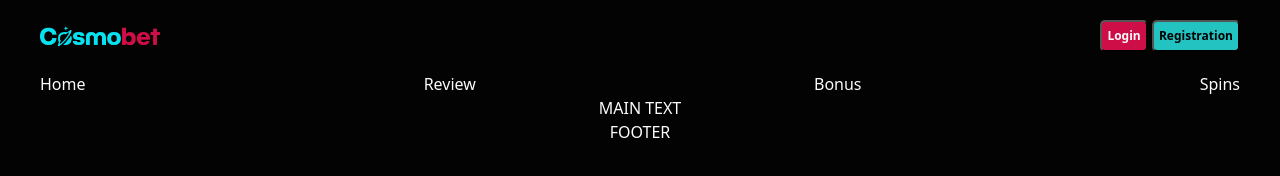
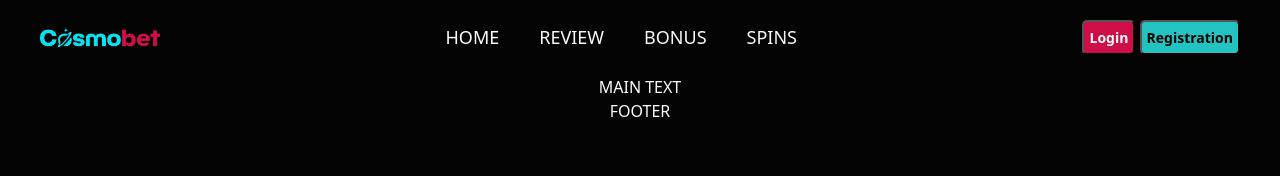
Before and after one commit to ihorborys/cosmobet-casino, a plain HTML site: page index.html in a window 1280 px wide. Drawn offline with Linux system fonts and the light colour scheme.

Commit message:
Deploying to gh-pages from @ ihorborys/cosmobet-casino@7fcbbaffefc48f19d33db5de119ac00509dc3eee 🚀

```diff
--- a/index.html
+++ b/index.html
@@ -6,42 +6,38 @@
   <meta content="width=device-width, initial-scale=1.0" name="viewport" />
   <title>Cosmobet Casino</title>
   <script type="module" crossorigin src="/cosmobet-casino/index.js"></script>
-  <link rel="stylesheet" crossorigin href="/cosmobet-casino/assets/index-CjOyzDkh.css">
+  <link rel="stylesheet" crossorigin href="/cosmobet-casino/assets/index-DHhHngn2.css">
 </head>
 <body>
 
 <header class="header">
   <div class="header__container container">
-    <div class="header__wrapper">
-      <div class="header__logo_log_reg">
     <div class="header__logo">
       <a href="index.html">
         <img alt="Cosmobet Logo" src="/cosmobet-casino/assets/logo-DWDOWXOF.png" width="120" />
       </a>
     </div>
-        <div class="header__log_reg">
-          <button class="header__log_button" type="button">Login</button>
-          <button class="header__reg_button" type="button">Registration</button>
-        </div>
-      </div>
     <nav class="header__nav">
-        <!-- Navigation menu, visible only on desktop -->
       <ul class="header__nav_list">
         <li>
-            <a class="header__nav_link" href="#">Home</a>
+          <a class="header__nav_link" href="#home">Home</a>
         </li>
         <li>
-            <a class="header__nav_link" href="#">Review</a>
+          <a class="header__nav_link" href="#review">Review</a>
         </li>
         <li>
-            <a class="header__nav_link" href="#">Bonus</a>
+          <a class="header__nav_link" href="#bonus">Bonus</a>
         </li>
         <li>
-            <a class="header__nav_link" href="#">Spins</a>
+          <a class="header__nav_link" href="#spins">Spins</a>
         </li>
       </ul>
     </nav>
+    <div class="header__authorisation">
+      <button class="header__log_btn" type="button">Login</button>
+      <button class="header__reg_btn" type="button">Registration</button>
     </div>
+
   </div>
 </header>
 <main class="main">
```
Also changed, not shown: assets/index-CjOyzDkh.css (deleted, +0 -1 lines), assets/index-DHhHngn2.css (added, +1 -0 lines). Lines whose indentation alone changed are shown as unchanged.
